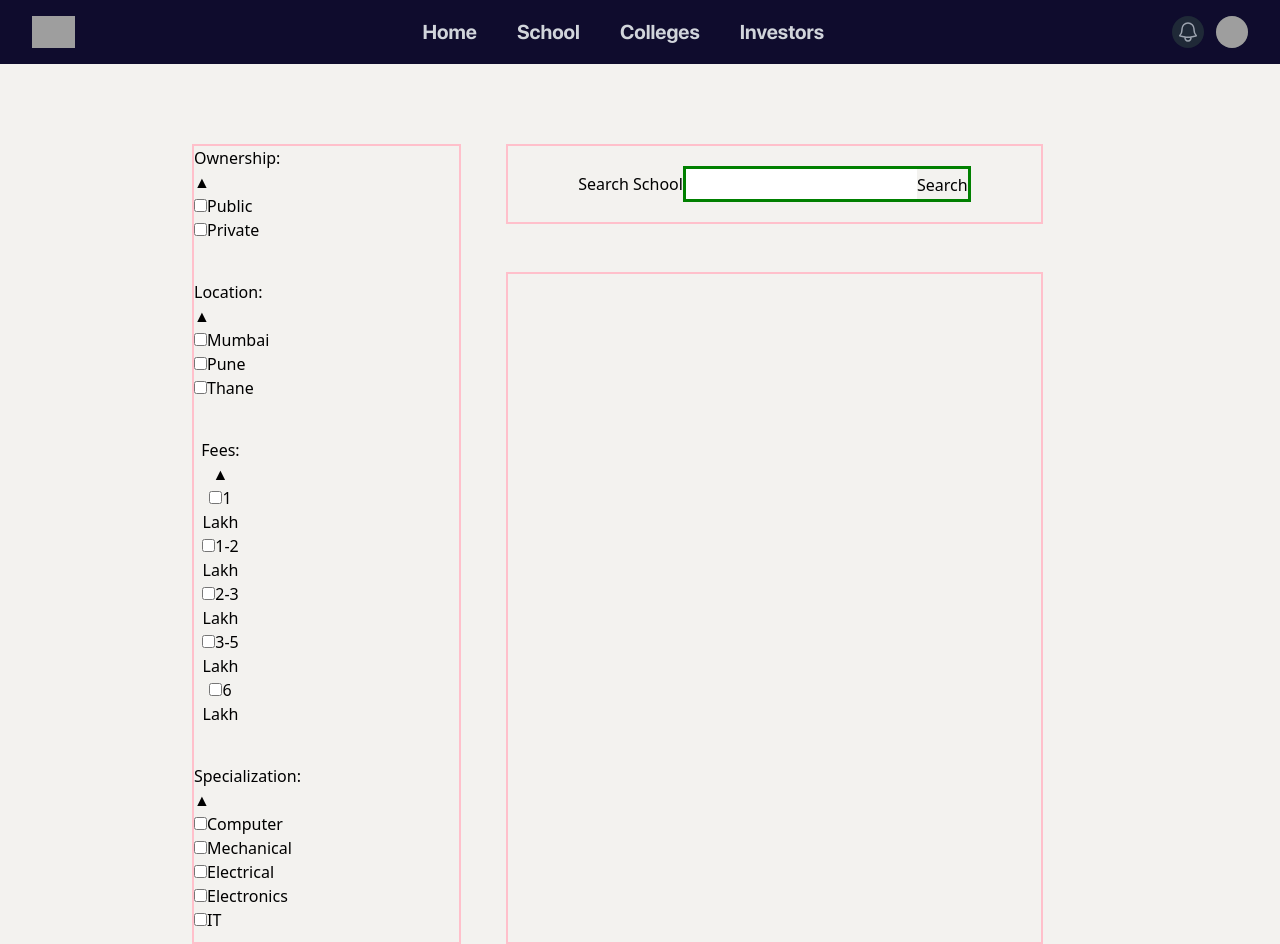
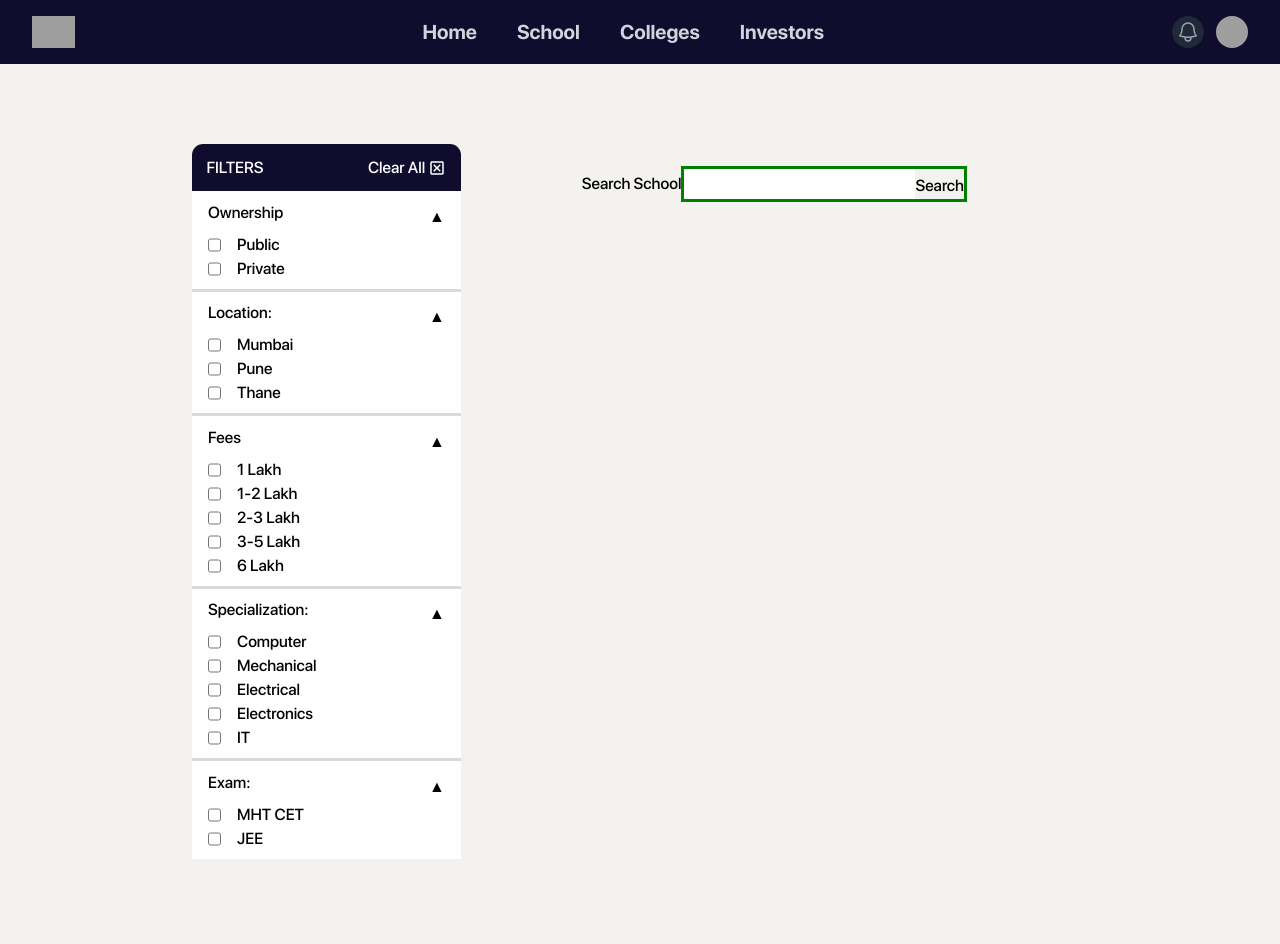
Before and after one commit to open-xyz/campus-finder, a React (Create React App) app: page /college in a window 1280 px wide. Built offline with nearby package versions, Linux system fonts and the light colour scheme; grey boxes are pictures that could not be loaded.

Commit message:
filter added

```diff
--- a/src/Pages/College/College.css
+++ b/src/Pages/College/College.css
@@ -9,6 +9,7 @@ body {
   align-items: center;
   justify-content: center;
   margin-top: 5rem;
+  font-family: SFProDispaly;
 }
 
 .college-component {
@@ -23,8 +24,20 @@ body {
   width: 30%;
   min-height: 100%;
   /* background-color: red; */
-  border: 2px solid pink;
+  /* border: 2px solid pink; */
+}
+
+.filters {
+  overflow-x: hidden;
+  background-color: #fff;
   overflow-y: scroll;
+  min-height: 250px;
+  max-height: 85%;
+}
+.line {
+  height: 0.1875rem;
+  background-color: #dbd9d9;
+  width: 105%;
 }
 
 .main-college {
@@ -41,7 +54,7 @@ body {
   justify-content: center;
   align-items: center;
   height: 5.9375rem;
-  border: 2px solid pink;
+  /* border: 2px solid pink; */
 }
 
 .search .input {
@@ -51,5 +64,61 @@ body {
 .college-list {
   width: 100%;
   height: 100%;
-  border: 2px solid pink;
+  /* border: 2px solid pink; */
 }
+
+.filter-component {
+  height: 100%;
+}
+
+.filter-text {
+  height: 2.9375rem;
+  display: flex;
+  align-items: center;
+  justify-content: space-between;
+  border-radius: 0.7rem 0.7rem 0rem 0rem;
+  background: #0f0c2d;
+  color: #fff;
+  padding: 0 0.9rem;
+}
+.clear-button {
+  display: flex;
+  align-items: center;
+  gap: 0.2rem;
+}
+
+.filter-heading {
+  width: 100%;
+  /* background-color: pink; */
+  display: flex;
+  justify-content: space-between;
+}
+
+.fees {
+  width: 100%;
+}
+
+.fees .options {
+  display: flex;
+  flex-direction: column;
+  align-items: flex-start; /* Align checkboxes to the left */
+}
+
+.option {
+  display: flex;
+  width: 100%;
+  gap: 1rem;
+}
+
+.ownership,
+.location,
+.fees,
+.exam,
+.specialization {
+  margin-top: 0.1rem;
+  padding: 0.5rem 1rem;
+}
+
+.filter-heading label {
+  margin-bottom: 0.5rem;
+}
--- a/src/Pages/College/College.js
+++ b/src/Pages/College/College.js
@@ -1,5 +1,6 @@
 import React, { useState } from "react";
 import "./College.css";
+import Clear from "./collegeImages/clear.svg";
 
 export default function College() {
   const [selectedLocation, setSelectedLocation] = useState("");
@@ -154,18 +155,33 @@ export default function College() {
               <button onClick={clearAll}>Clear All</button>
             ) : null}
           </div>
+          <div className="filter-component">
+            <div className="filter-text">
+              <div className="text">FILTERS</div>
+              <div className="clear-button">
+                <div className="clear-text">Clear All</div>
+                <div className="clear-png">
+                  <img src={Clear} alt="" />
+                </div>
+              </div>
+            </div>
+            <div className="filters">
               <div className="ownership">
                 <div
-              className={`dropdown ${isOwnershipExpanded ? "expanded" : ""}`}
+                  className={`dropdown ${
+                    isOwnershipExpanded ? "expanded" : ""
+                  }`}
                 >
-              <label htmlFor="ownership">Ownership:</label>
                   <div>
+                    <div className="filter-heading">
+                      <label htmlFor="ownership">Ownership</label>
                       <button
                         className="toggle-button"
                         onClick={toggleOwnershipExpand}
                       >
                         {isOwnershipExpanded ? "▲" : "▼"}
                       </button>
+                    </div>
                     {isOwnershipExpanded && (
                       <div className="options">
                         <div className="option">
@@ -203,16 +219,20 @@ export default function College() {
               <div className="location">
                 <div>
                   <div
-                className={`dropdown ${isLocationExpanded ? "expanded" : ""}`}
+                    className={`dropdown ${
+                      isLocationExpanded ? "expanded" : ""
+                    }`}
                   >
+                    <div>
+                      <div className="filter-heading">
                         <label htmlFor="location">Location:</label>
-                <div>
                         <button
                           className="toggle-button"
                           onClick={toggleLocationExpand}
                         >
                           {isLocationExpanded ? "▲" : "▼"}
                         </button>
+                      </div>
                       {isLocationExpanded && (
                         <div className="options">
                           <div className="option">
@@ -263,12 +283,19 @@ export default function College() {
               <div className="line"></div>
               <div className="fees">
                 <div>
-              <div className={`dropdown ${isFeesExpanded ? "expanded" : ""}`}>
-                <label htmlFor="fees">Fees:</label>
+                  <div
+                    className={`dropdown ${isFeesExpanded ? "expanded" : ""}`}
+                  >
                     <div>
-                  <button className="toggle-button" onClick={toggleFeesExpand}>
+                      <div className="filter-heading">
+                        <label htmlFor="fees">Fees</label>
+                        <button
+                          className="toggle-button"
+                          onClick={toggleFeesExpand}
+                        >
                           {isFeesExpanded ? "▲" : "▼"}
                         </button>
+                      </div>
                       {isFeesExpanded && (
                         <div className="options">
                           <div className="option">
@@ -350,14 +377,16 @@ export default function College() {
                       isSpecializationExpanded ? "expanded" : ""
                     }`}
                   >
+                    <div>
+                      <div className="filter-heading">
                         <label htmlFor="specialization">Specialization:</label>
-                <div>
                         <button
                           className="toggle-button"
                           onClick={toggleSpecializationExpand}
                         >
                           {isSpecializationExpanded ? "▲" : "▼"}
                         </button>
+                      </div>
                       {isSpecializationExpanded && (
                         <div className="options">
                           <div className="option">
@@ -369,7 +398,10 @@ export default function College() {
                               checked={selectedSpecialization === "Computer"}
                               onChange={handleSpecializationChange}
                             />
-                        <label htmlFor="computer" className="checkbox-label">
+                            <label
+                              htmlFor="computer"
+                              className="checkbox-label"
+                            >
                               Computer
                             </label>
                           </div>
@@ -382,7 +414,10 @@ export default function College() {
                               checked={selectedSpecialization === "Mechanical"}
                               onChange={handleSpecializationChange}
                             />
-                        <label htmlFor="mechanical" className="checkbox-label">
+                            <label
+                              htmlFor="mechanical"
+                              className="checkbox-label"
+                            >
                               Mechanical
                             </label>
                           </div>
@@ -395,7 +430,10 @@ export default function College() {
                               checked={selectedSpecialization === "Electrical"}
                               onChange={handleSpecializationChange}
                             />
-                        <label htmlFor="electrical" className="checkbox-label">
+                            <label
+                              htmlFor="electrical"
+                              className="checkbox-label"
+                            >
                               Electrical
                             </label>
                           </div>
@@ -408,7 +446,10 @@ export default function College() {
                               checked={selectedSpecialization === "Electronics"}
                               onChange={handleSpecializationChange}
                             />
-                        <label htmlFor="electronics" className="checkbox-label">
+                            <label
+                              htmlFor="electronics"
+                              className="checkbox-label"
+                            >
                               Electronics
                             </label>
                           </div>
@@ -434,12 +475,19 @@ export default function College() {
               <div className="line"></div>
               <div className="exam">
                 <div>
-              <div className={`dropdown ${isExamExpanded ? "expanded" : ""}`}>
+                  <div
+                    className={`dropdown ${isExamExpanded ? "expanded" : ""}`}
+                  >
+                    <div>
+                      <div className="filter-heading">
                         <label htmlFor="exam">Exam:</label>
-                <div>
-                  <button className="toggle-button" onClick={toggleExamExpand}>
+                        <button
+                          className="toggle-button"
+                          onClick={toggleExamExpand}
+                        >
                           {isExamExpanded ? "▲" : "▼"}
                         </button>
+                      </div>
                       {isExamExpanded && (
                         <div className="options">
                           <div className="option">
@@ -475,6 +523,8 @@ export default function College() {
                 </div>
               </div>
             </div>
+          </div>
+        </div>
         <div className="main-college">
           <div className="search">
             <div className="heading">Search School</div>
```
Also changed, not shown: src/Pages/College/collegeImages/clear.svg (added). Lines whose indentation alone changed are shown as unchanged.
